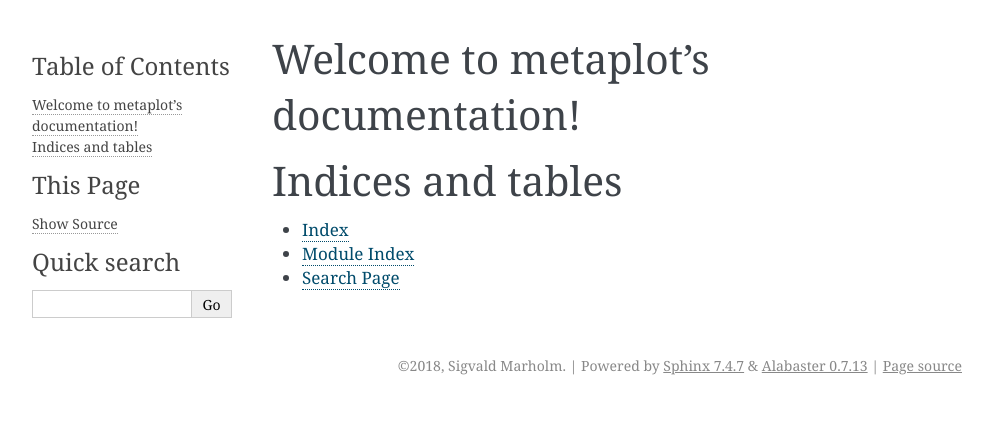
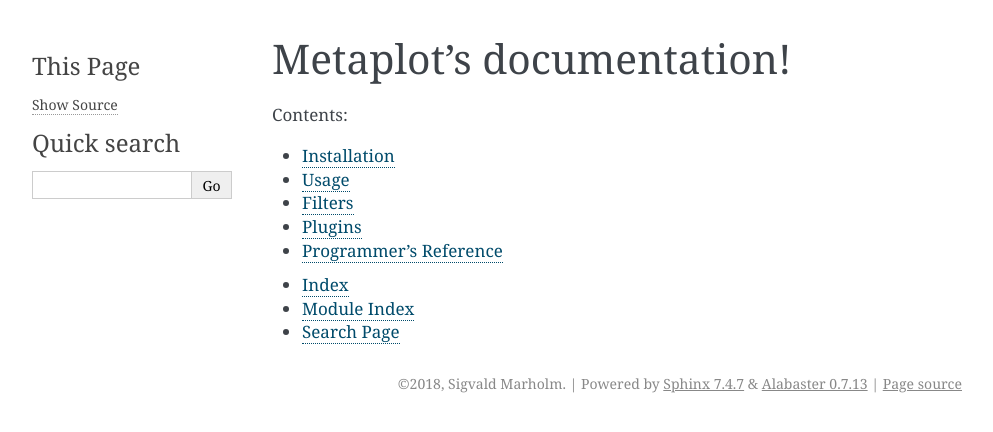
Before and after one commit to sigvaldm/metaplot, a Sphinx documentation site: the page built from docs/source/index.rst, in a window 1280 px wide. Shown: the top 432 px of the page, without its empty margins (148-1141 px from the left). Built offline with Sphinx 7.4.7, drawn with Linux system fonts in a browser that asks for light colours; formulas are drawn with MathJax 3.

Commit message:
Setting up Sphinx

```diff
--- a/README.rst
+++ b/README.rst
@@ -6,6 +6,10 @@
 
 .. image:: https://coveralls.io/repos/github/sigvaldm/metaplot/badge.svg?branch=master
     :target: https://coveralls.io/github/sigvaldm/metaplot?branch=master
+
+.. image:: https://readthedocs.org/projects/metaplot/badge/?version=latest
+    :target: https://metaplot.readthedocs.io/en/latest/?badge=latest
+    :alt: Documentation Status
 
 MetaPlot is in a very early development phase. To install and run development version::
 
--- a/docs/source/conf.py
+++ b/docs/source/conf.py
@@ -12,14 +12,15 @@
 # add these directories to sys.path here. If the directory is relative to the
 # documentation root, use os.path.abspath to make it absolute, like shown here.
 #
-# import os
-# import sys
-# sys.path.insert(0, os.path.abspath('.'))
+import os
+import sys
+sys.path.insert(0, os.path.abspath('..'))
+sys.path.insert(0, os.path.abspath('../metaplot'))
 
 
 # -- Project information -----------------------------------------------------
 
-project = 'metaplot'
+project = 'Metaplot'
 copyright = '2018, Sigvald Marholm'
 author = 'Sigvald Marholm'
 
@@ -89,7 +90,8 @@
 # Add any paths that contain custom static files (such as style sheets) here,
 # relative to this directory. They are copied after the builtin static files,
 # so a file named "default.css" will overwrite the builtin "default.css".
-html_static_path = ['_static']
+# html_static_path = ['_static']
+html_static_path = []
 
 # Custom sidebar templates, must be a dictionary that maps document names
 # to template names.
--- /dev/null
+++ b/docs/source/filters.rst
@@ -0,0 +1,2 @@
+Filters
+-------
--- a/docs/source/index.rst
+++ b/docs/source/index.rst
@@ -3,17 +3,18 @@
    You can adapt this file completely to your liking, but it should at least
    contain the root `toctree` directive.
 
-Welcome to metaplot's documentation!
-====================================
+Metaplot's documentation!
+=========================
 
 .. toctree::
    :maxdepth: 2
    :caption: Contents:
 
-
-
-Indices and tables
-==================
+   installation
+   usage
+   filters
+   plugins
+   reference
 
 * :ref:`genindex`
 * :ref:`modindex`
--- /dev/null
+++ b/docs/source/plugins.rst
@@ -0,0 +1,2 @@
+Plugins
+-------
--- /dev/null
+++ b/docs/source/usage.rst
@@ -0,0 +1,2 @@
+Usage
+-----
```
Also changed, not shown: docs/source/installation.rst (added, +14 -0 lines), docs/source/reference.rst (added, +14 -0 lines), 1 other file.
